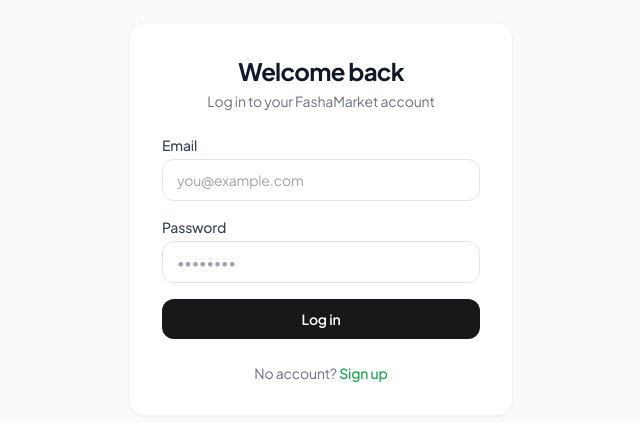
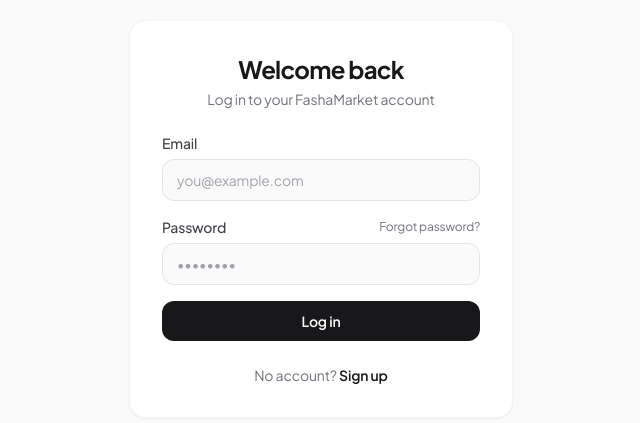
Before and after one commit to yvesmugisha901/FashaMarket-Frontend, a React (Vite) app: page /login in a window 1280 px wide. Shown: the part 181-604 px from the top of the page, without its empty margins (319-959 px from the left). Built offline with nearby package versions, Linux system fonts and the light colour scheme; no server answers.

Commit message:
added a forgot password page

```diff
--- /dev/null
+++ b/src/pages/auth/ForgotPasswordPage.tsx
@@ -0,0 +1,127 @@
+import { useState } from 'react'
+import { Link } from 'react-router-dom'
+import { useForm } from 'react-hook-form'
+import { zodResolver } from '@hookform/resolvers/zod'
+import { z } from 'zod'
+import { Loader2, ArrowLeft, CheckCircle } from 'lucide-react'
+import api from '@/api/axios'
+import SEO from '@/components/SEO'
+
+const schema = z.object({
+    email: z.string().email('Invalid email address'),
+})
+
+type FormData = z.infer<typeof schema>
+
+export default function ForgotPasswordPage() {
+    const [sent, setSent] = useState(false)
+    const [sentEmail, setSentEmail] = useState('')
+
+    const {
+        register,
+        handleSubmit,
+        setError,
+        formState: { errors, isSubmitting },
+    } = useForm<FormData>({ resolver: zodResolver(schema) })
+
+    const onSubmit = async (data: FormData) => {
+        try {
+            await api.post('/auth/forgot-password', { email: data.email })
+            setSentEmail(data.email)
+            setSent(true)
+        } catch {
+            setError('root', { message: 'Something went wrong. Please try again.' })
+        }
+    }
+
+    if (sent) {
+        return (
+            <div className="min-h-screen bg-zinc-50 flex items-center justify-center px-4">
+                <SEO title="Check Your Email" />
+                <div className="bg-white rounded-2xl border border-zinc-100 shadow-sm max-w-sm w-full p-8 text-center space-y-4">
+                    <div className="w-14 h-14 bg-green-100 rounded-full flex items-center justify-center mx-auto">
+                        <CheckCircle className="h-7 w-7 text-green-600" />
+                    </div>
+                    <h1 className="text-xl font-bold text-zinc-900">Check your email</h1>
+                    <p className="text-sm text-zinc-500 leading-relaxed">
+                        We sent a password reset link to <span className="font-semibold text-zinc-900">{sentEmail}</span>.
+                        Check your inbox and click the link to reset your password.
+                    </p>
+                    <p className="text-xs text-zinc-400">
+                        Didn't receive it? Check your spam folder or{' '}
+                        <button
+                            onClick={() => setSent(false)}
+                            className="text-zinc-900 font-semibold hover:underline"
+                        >
+                            try again
+                        </button>
+                    </p>
+                    <Link
+                        to="/login"
+                        className="inline-flex items-center gap-2 text-sm text-zinc-500 hover:text-zinc-900 transition-colors"
+                    >
+                        <ArrowLeft className="h-4 w-4" />
+                        Back to login
+                    </Link>
+                </div>
+            </div>
+        )
+    }
+
+    return (
+        <div className="min-h-screen bg-zinc-50 flex items-center justify-center px-4">
+            <SEO title="Forgot Password" description="Reset your FashaMarket password" />
+
+            <div className="bg-white rounded-2xl border border-zinc-100 shadow-sm max-w-sm w-full p-8 space-y-6">
+                <div>
+                    <Link
+                        to="/login"
+                        className="inline-flex items-center gap-2 text-sm text-zinc-500 hover:text-zinc-900 transition-colors mb-6"
+                    >
+                        <ArrowLeft className="h-4 w-4" />
+                        Back to login
+                    </Link>
+                    <h1 className="text-2xl font-bold text-zinc-900">Forgot password?</h1>
+                    <p className="text-sm text-zinc-500 mt-1">
+                        Enter your email and we'll send you a reset link.
+                    </p>
+                </div>
+
+                <form onSubmit={handleSubmit(onSubmit)} className="space-y-4">
+                    <div>
+                        <label className="block text-sm font-medium text-zinc-700 mb-1.5">Email</label>
+                        <input
+                            {...register('email')}
+                            type="email"
+                            className="w-full px-3.5 py-2.5 border border-zinc-200 rounded-xl text-sm bg-zinc-50 focus:outline-none focus:ring-2 focus:ring-zinc-900 focus:bg-white transition-all placeholder:text-zinc-400"
+                            placeholder="you@example.com"
+                            autoFocus
+                        />
+                        {errors.email && <p className="text-xs text-red-500 mt-1">{errors.email.message}</p>}
+                    </div>
+
+                    {errors.root && (
+                        <div className="bg-red-50 border border-red-100 rounded-xl px-4 py-3">
+                            <p className="text-sm text-red-600 text-center">{errors.root.message}</p>
+                        </div>
+                    )}
+
+                    <button
+                        type="submit"
+                        disabled={isSubmitting}
+                        className="w-full bg-zinc-900 hover:bg-zinc-700 text-white font-semibold py-2.5 rounded-xl transition-all disabled:opacity-40 text-sm flex items-center justify-center gap-2"
+                    >
+                        {isSubmitting ? (
+                            <>
+                                <Loader2 className="h-4 w-4 animate-spin" />
+                                Sending...
+                            </>
+                        ) : (
+                            'Send reset link'
+                        )}
+                    </button>
+                </form>
+            </div>
+        </div>
+    )
+}
--- a/src/pages/auth/LoginPage.tsx
+++ b/src/pages/auth/LoginPage.tsx
@@ -3,7 +3,9 @@
 import { z } from 'zod'
 import { Link, useNavigate } from 'react-router-dom'
 import { useAuth } from '@/context/AuthContext'
+import { Loader2 } from 'lucide-react'
 import type { LoginInput } from '@/types'
+import SEO from '@/components/SEO'
 
 const schema = z.object({
     email: z.string().email('Invalid email'),
@@ -20,6 +22,7 @@
         setError,
         formState: { errors, isSubmitting },
     } = useForm<LoginInput>({ resolver: zodResolver(schema) })
+
     const onSubmit = async (data: LoginInput) => {
         try {
             const result = await login(data)
@@ -34,39 +37,73 @@
             setError('root', { message: 'Invalid email or password' })
         }
     }
+
     return (
-        <div className="min-h-screen bg-gray-50 flex items-center justify-center px-4">
-            <div className="card max-w-sm w-full p-8 space-y-6">
+        <div className="min-h-screen bg-zinc-50 flex items-center justify-center px-4">
+            <SEO title="Login" description="Log in to your FashaMarket account" />
+
+            <div className="bg-white rounded-2xl border border-zinc-100 shadow-sm max-w-sm w-full p-8 space-y-6">
                 <div className="text-center">
-                    <h1 className="text-2xl font-bold text-gray-900">Welcome back</h1>
-                    <p className="text-sm text-gray-500 mt-1">Log in to your FashaMarket account</p>
+                    <h1 className="text-2xl font-bold text-zinc-900">Welcome back</h1>
+                    <p className="text-sm text-zinc-500 mt-1">Log in to your FashaMarket account</p>
                 </div>
 
                 <form onSubmit={handleSubmit(onSubmit)} className="space-y-4">
                     <div>
-                        <label className="block text-sm font-medium text-gray-700 mb-1">Email</label>
-                        <input {...register('email')} type="email" className="input" placeholder="you@example.com" />
+                        <label className="block text-sm font-medium text-zinc-700 mb-1.5">Email</label>
+                        <input
+                            {...register('email')}
+                            type="email"
+                            className="w-full px-3.5 py-2.5 border border-zinc-200 rounded-xl text-sm bg-zinc-50 focus:outline-none focus:ring-2 focus:ring-zinc-900 focus:bg-white transition-all placeholder:text-zinc-400"
+                            placeholder="you@example.com"
+                        />
                         {errors.email && <p className="text-xs text-red-500 mt-1">{errors.email.message}</p>}
                     </div>
 
                     <div>
-                        <label className="block text-sm font-medium text-gray-700 mb-1">Password</label>
-                        <input {...register('password')} type="password" className="input" placeholder="••••••••" />
+                        <div className="flex items-center justify-between mb-1.5">
+                            <label className="block text-sm font-medium text-zinc-700">Password</label>
+                            <Link
+                                to="/forgot-password"
+                                className="text-xs text-zinc-500 hover:text-zinc-900 transition-colors"
+                            >
+                                Forgot password?
+                            </Link>
+                        </div>
+                        <input
+                            {...register('password')}
+                            type="password"
+                            className="w-full px-3.5 py-2.5 border border-zinc-200 rounded-xl text-sm bg-zinc-50 focus:outline-none focus:ring-2 focus:ring-zinc-900 focus:bg-white transition-all placeholder:text-zinc-400"
+                            placeholder="••••••••"
+                        />
                         {errors.password && <p className="text-xs text-red-500 mt-1">{errors.password.message}</p>}
                     </div>
 
                     {errors.root && (
-                        <p className="text-sm text-red-500 text-center">{errors.root.message}</p>
+                        <div className="bg-red-50 border border-red-100 rounded-xl px-4 py-3">
+                            <p className="text-sm text-red-600 text-center">{errors.root.message}</p>
+                        </div>
                     )}
 
-                    <button type="submit" disabled={isSubmitting} className="btn-primary w-full py-2.5">
-                        {isSubmitting ? 'Logging in...' : 'Log in'}
+                    <button
+                        type="submit"
+                        disabled={isSubmitting}
+                        className="w-full bg-zinc-900 hover:bg-zinc-700 text-white font-semibold py-2.5 rounded-xl transition-all disabled:opacity-40 text-sm flex items-center justify-center gap-2"
+                    >
+                        {isSubmitting ? (
+                            <>
+                                <Loader2 className="h-4 w-4 animate-spin" />
+                                Logging in...
+                            </>
+                        ) : (
+                            'Log in'
+                        )}
                     </button>
                 </form>
 
-                <p className="text-center text-sm text-gray-500">
+                <p className="text-center text-sm text-zinc-500">
                     No account?{' '}
-                    <Link to="/register" className="text-brand-600 font-medium hover:underline">
+                    <Link to="/register" className="text-zinc-900 font-semibold hover:underline">
                         Sign up
                     </Link>
                 </p>
```
